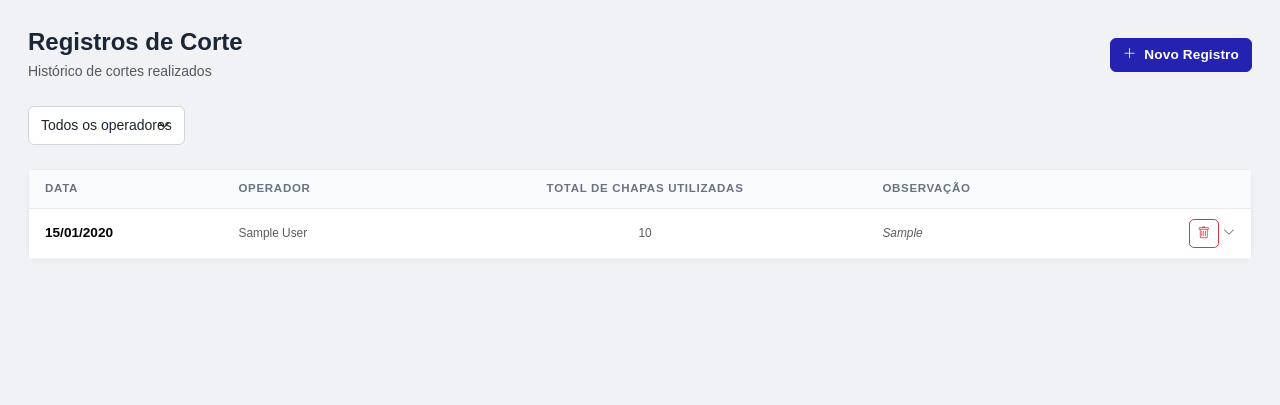
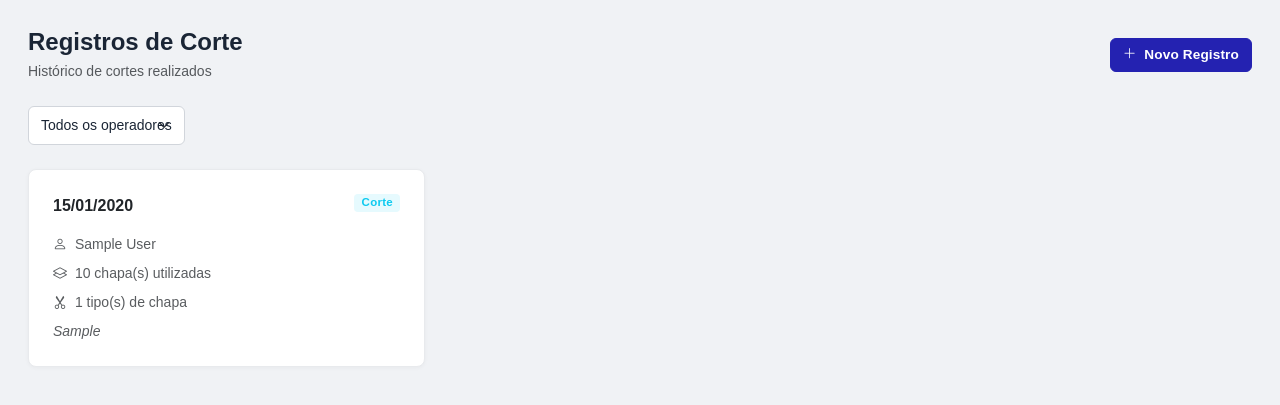
Before and after one commit to decorcril/decolog, a Django app: page /producao/ in a window 1280 px wide. Shown: the part 52-457 px from the top of the page. Run offline with Django 5.2, Linux system fonts and the light colour scheme; a user stored in the database is signed in; tables that the repository leaves empty hold one stand-in row (values such as "Sample post").

Commit message:
feat: atualiza list do historico de corte

```diff
--- a/producao_corte/templates/producao_corte/registro_corte_list.html
+++ b/producao_corte/templates/producao_corte/registro_corte_list.html
@@ -34,77 +34,66 @@
 </div>
 {% endif %}
 
+<div class="row g-3">
+  {% for r in registros %}
+  <div class="col-sm-6 col-lg-4">
+    <div class="card h-100 card-hover" style="position:relative;">
+
+
+
+      <a href="{% url 'producao_corte:detail' r.pk %}?page={{ page_obj.number }}{% if operador_id %}&operador={{ operador_id }}{% endif %}"
+         class="text-decoration-none">
+        <div class="card-body p-4">
+
+          <div class="d-flex justify-content-between align-items-start mb-3">
+            <span class="fw-bold text-dark">{{ r.data|date:"d/m/Y" }}</span>
+            <span class="badge bg-info bg-opacity-10 text-info">Corte</span>
+          </div>
+
+          <div class="text-muted small mb-2">
+            <i class="bi bi-person me-1"></i>
+            {{ r.operador.get_full_name|default:r.operador.username }}
+          </div>
+
+          <div class="text-muted small mb-2">
+            <i class="bi bi-layers me-1"></i>
+            {{ r.total_chapas|floatformat:"-2" }} chapa(s) utilizadas
+          </div>
+
+          <div class="text-muted small mb-2">
+            <i class="bi bi-scissors me-1"></i>
+            {{ r.itens.count }} tipo(s) de chapa
+          </div>
+
+          {% if r.observacao %}
+          <div class="text-muted small fst-italic text-truncate mt-2">
+            {{ r.observacao }}
+          </div>
+          {% endif %}
+
+        </div>
+      </a>
+    </div>
+  </div>
+  {% empty %}
+  <div class="col-12">
     <div class="card">
-  <div class="table-responsive">
-    <table class="table mb-0">
-      <thead class="table-light">
-        <tr>
-          <th>Data</th>
-          <th>Operador</th>
-          <th class="text-center">Total de Chapas Utilizadas</th>
-          <th>Observação</th>
-          <th></th>
-        </tr>
-      </thead>
-      <tbody>
-        {% for r in registros %}
-        <tr style="cursor:pointer;" data-bs-toggle="collapse"
-            data-bs-target="#detalhe-{{ r.pk }}" aria-expanded="false">
-          <td class="fw-semibold">{{ r.data|date:"d/m/Y" }}</td>
-          <td class="text-muted small">{{ r.operador.get_full_name|default:r.operador.username }}</td>
-          <td class="text-center text-muted small">{{ r.total_chapas|floatformat:"-2" }}</td>
-          <td class="text-muted small fst-italic">{{ r.observacao|default:"—" }}</td>
-          <td class="text-end">
-            <div class="d-flex gap-1 justify-content-end align-items-center">
-              {% if is_supervisor %}
-              <a href="{% url 'producao_corte:delete' r.pk %}"
-                 class="btn btn-sm btn-outline-danger"
-                 onclick="event.stopPropagation()">
-                <i class="bi bi-trash"></i>
-              </a>
+      <div class="card-body text-center py-5">
+        <i class="bi bi-scissors fs-1 text-muted opacity-50"></i>
+        <p class="text-muted mt-3 mb-0">
+          Nenhum registro encontrado.
+          {% if not operador_id %}
+            <a href="{% url 'producao_corte:create' %}" class="btn btn-primary btn-sm ms-2">Criar primeiro registro</a>
           {% endif %}
-              <i class="bi bi-chevron-down text-muted small"></i>
+        </p>
       </div>
-          </td>
-        </tr>
-        <tr class="collapse" id="detalhe-{{ r.pk }}">
-          <td colspan="5" class="p-0">
-            <div class="px-4 py-3" style="background:#f9fafb;">
-              {% for item in r.itens.all %}
-              <div class="mb-2">
-                <span class="fw-semibold small">
-                  {{ item.quantidade_chapa|floatformat:"-2" }}× {{ item.chapa.nome }}
-                </span>
-                <div class="ps-3 border-start border-2 border-success-subtle mt-1">
-                  {% for pc in item.produtos_cortados.all %}
-                  <div class="small mb-1">
-                    <span class="text-muted">•</span>
-                    <span class="fw-semibold">{{ pc.quantidade|floatformat:"-2" }}×</span>
-                    {{ pc.produto.nome }}
-                  </div>
-                  {% endfor %}
     </div>
   </div>
   {% endfor %}
 </div>
-          </td>
-        </tr>
-        {% empty %}
-        <tr>
-          <td colspan="5" class="text-center text-muted py-4">
-            Nenhum registro encontrado.
-            {% if not operador_id %}
-              <a href="{% url 'producao_corte:create' %}" class="btn btn-primary btn-sm ms-2">Criar primeiro registro</a>
-            {% endif %}
-          </td>
-        </tr>
-        {% endfor %}
-      </tbody>
-    </table>
-  </div>
 
 {% if page_obj.has_other_pages %}
-  <div class="d-flex justify-content-between align-items-center px-4 py-3 border-top">
+<div class="d-flex justify-content-between align-items-center mt-4">
   <span class="text-muted small">
     Página {{ page_obj.number }} de {{ page_obj.paginator.num_pages }}
     — {{ page_obj.paginator.count }} registro(s)
@@ -141,6 +130,4 @@
 </div>
 {% endif %}
 
-</div>
-
 {% endblock %}
--- a/producao_corte/urls.py
+++ b/producao_corte/urls.py
@@ -1,10 +1,16 @@
 from django.urls import path
-from .views import registro_corte_create, registro_corte_list, registro_corte_delete
+from .views import (
+    registro_corte_create,
+    registro_corte_list,
+    registro_corte_delete,
+    registro_corte_detail,
+)
 
 app_name = 'producao_corte'
 
 urlpatterns = [
     path('', registro_corte_list, name='list'),
     path('novo/', registro_corte_create, name='create'),
+    path('<int:pk>/', registro_corte_detail, name='detail'),
     path('<int:pk>/excluir/', registro_corte_delete, name='delete'),
 ]
--- a/producao_corte/views/__init__.py
+++ b/producao_corte/views/__init__.py
@@ -1 +1 @@
-from .registro_corte import registro_corte_create, registro_corte_list, registro_corte_delete
+from .registro_corte import registro_corte_create, registro_corte_list, registro_corte_delete, registro_corte_detail
--- a/producao_corte/views/registro_corte.py
+++ b/producao_corte/views/registro_corte.py
@@ -211,3 +211,27 @@ def registro_corte_delete(request, pk):
     return render(request, 'producao_corte/registro_corte_confirm_delete.html', {
         'registro': registro,
     })
+
+@producao_ou_gerente
+def registro_corte_detail(request, pk):
+    registro = get_object_or_404(
+        RegistroCorte.objects.prefetch_related(
+            'itens__chapa', 'itens__produtos_cortados__produto'
+        ).select_related('operador'),
+        pk=pk
+    )
+    is_supervisor = (
+        request.user.is_staff or
+        request.user.groups.filter(
+            name__in=['Supervisor de Laser', 'Gerente']
+        ).exists()
+    )
+    operador_id = request.GET.get('operador', '')
+    page = request.GET.get('page', '')
+
+    return render(request, 'producao_corte/registro_corte_detail.html', {
+        'registro': registro,
+        'is_supervisor': is_supervisor,
+        'operador_id': operador_id,
+        'page': page,
+    })
```
Also changed, not shown: producao_corte/templates/producao_corte/registro_corte_detail.html (added, +97 -0 lines). Lines whose indentation alone changed are shown as unchanged.
